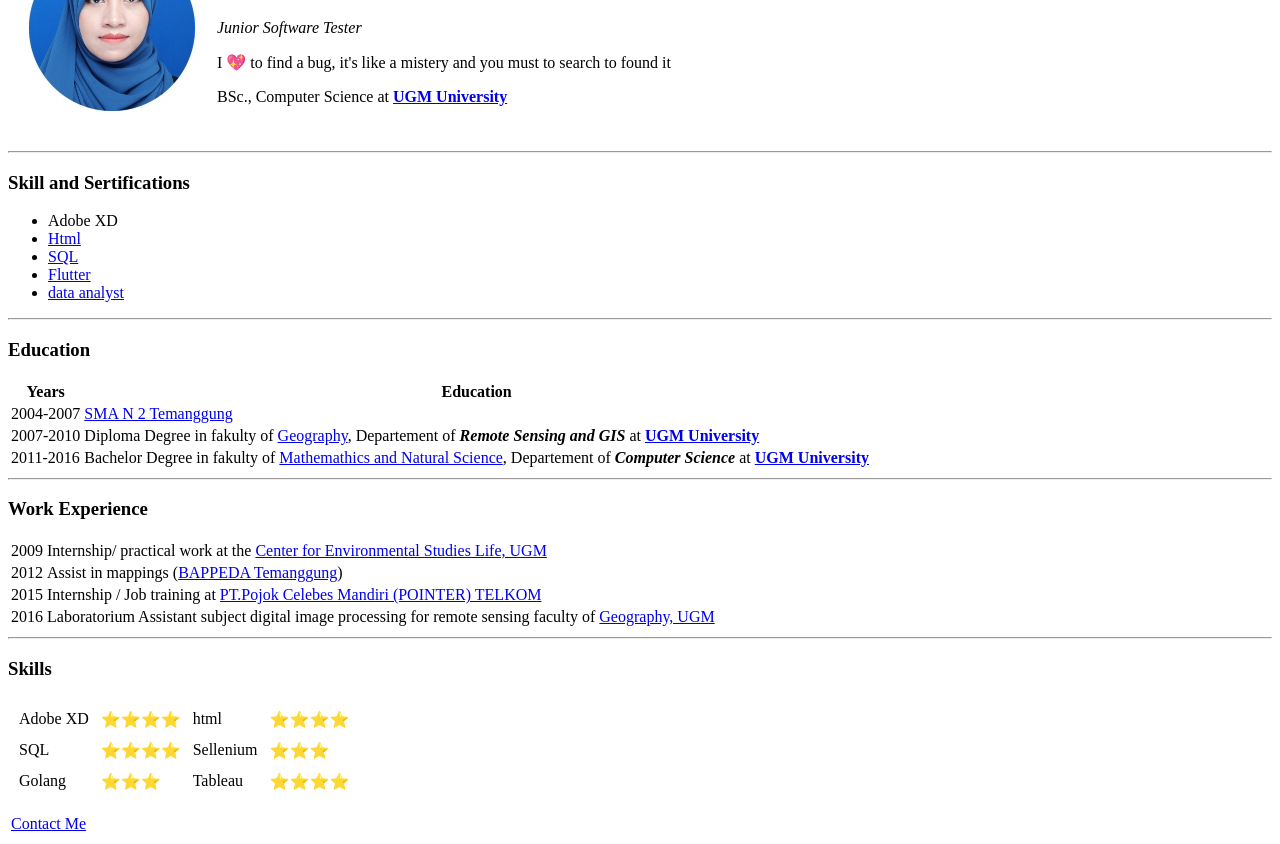
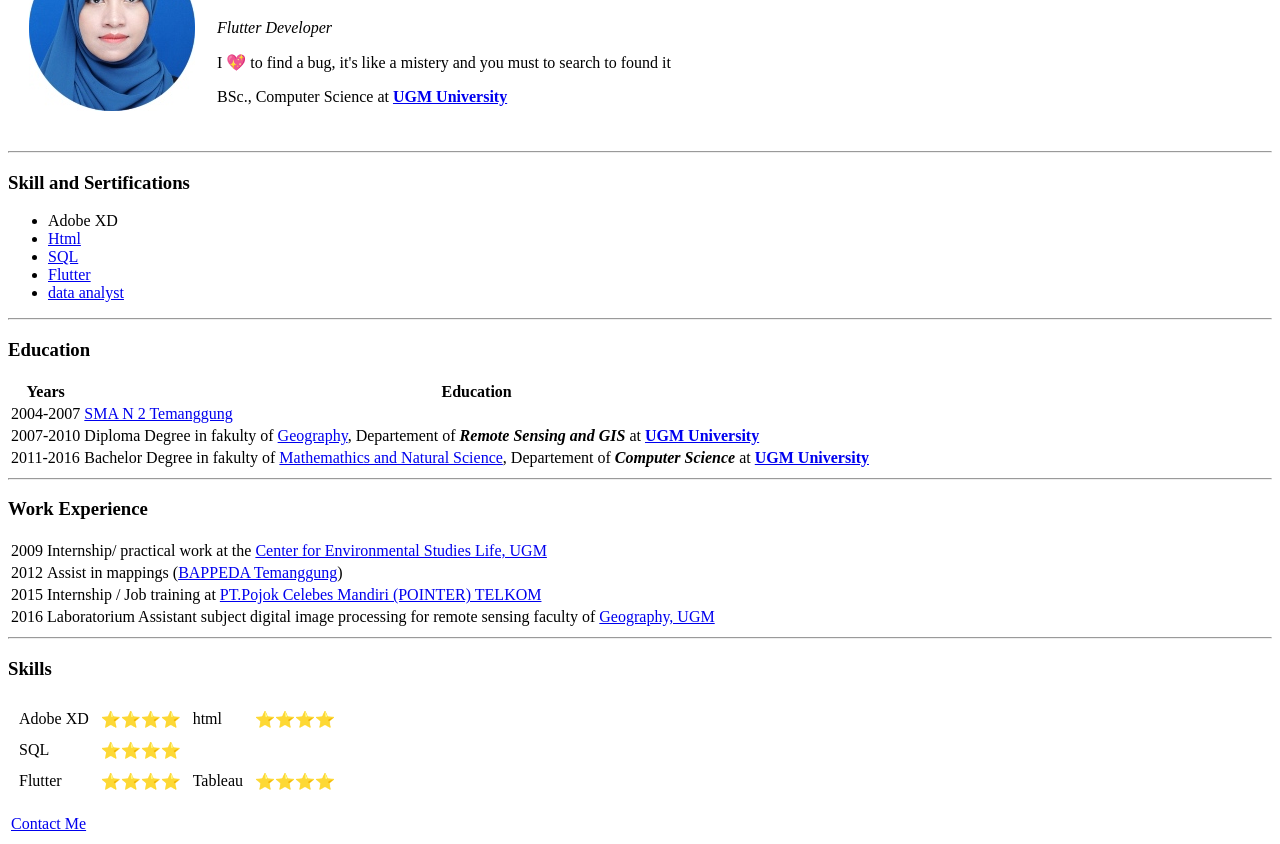
Before and after one commit to maharanieyzz/CV, a plain HTML site: page index.html in a window 1280 px wide. Shown: the part 90-934 px from the top of the page. Drawn offline with Linux system fonts and the light colour scheme.

Commit message:
Update index.html

```diff
--- a/index.html
+++ b/index.html
@@ -10,7 +10,7 @@
         <td><img src= "image/Rani.jpg" alt="Maharani profil picture
         sizes= 25px"></td>
         <td><h1>Maharani Hastuti</h1>
-        <em>Junior Software Tester </em>
+        <em>Flutter Developer </em>
         <p>I 💖 to find a bug, it's like a mistery and you must to search to found it</p>
 <p>BSc., Computer Science at <strong><a href="https://www.ugm.ac.id">UGM University</a></strong></p>
       </td>
@@ -82,12 +82,10 @@
   <tr>
     <td>SQL</td>
     <td>⭐️⭐️⭐️⭐️</td>
-    <td>Sellenium</td>
-    <td>⭐️⭐️⭐️</td>
   </tr>
   <tr>
-    <td>Golang</td>
-    <td>⭐️⭐️⭐️</td>
+    <td>Flutter</td>
+    <td>⭐️⭐️⭐️⭐️</td>
       <td>Tableau</td>
       <td>⭐️⭐️⭐️⭐️</td>
   </tr>
```
